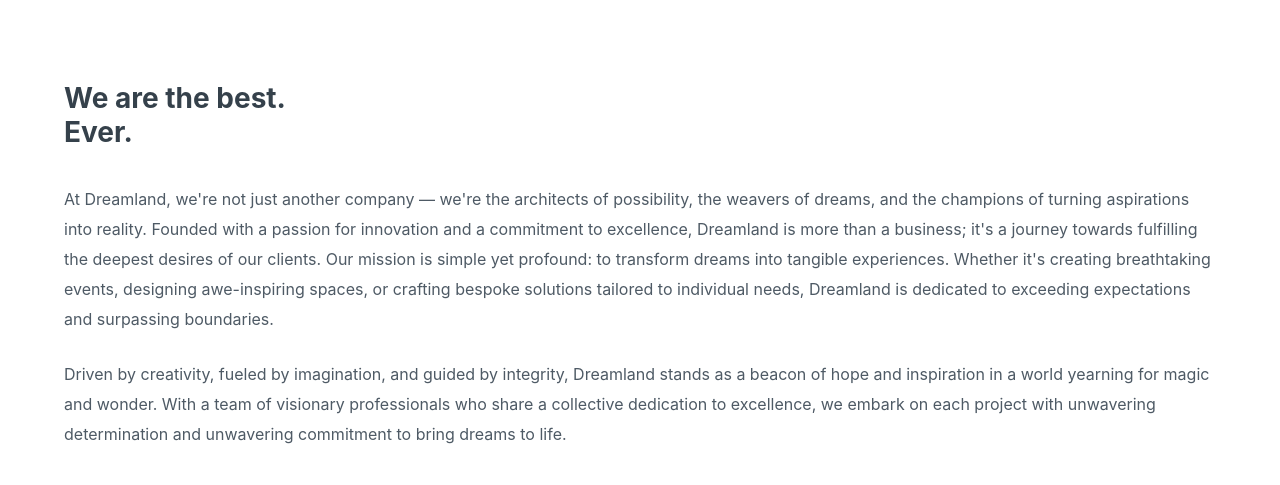
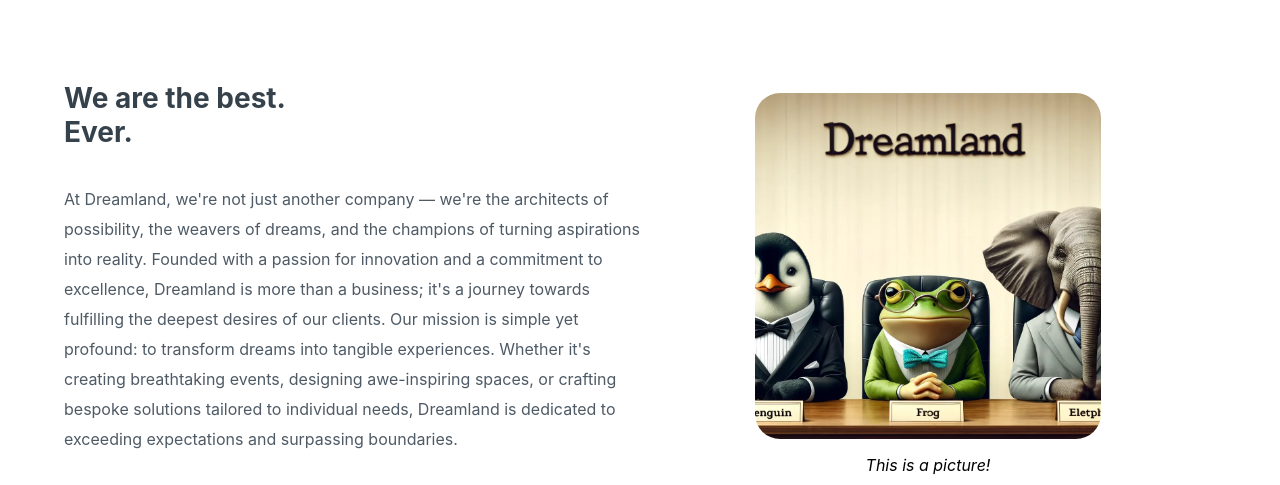
Before and after one commit to technative-academy/Dream-Generator, a plain HTML site: page about.html in a window 1280 px wide. Shown: the part 463-948 px from the top of the page. Drawn offline with Linux system fonts and the light colour scheme; a web font is replaced by a local one.

Commit message:
add desktop version

```diff
--- a/css/about/company-description.css
+++ b/css/about/company-description.css
@@ -45,3 +45,22 @@ figcaption{
 	margin-bottom: 20px;
 	text-align: left;
 }
+
+
+@media only screen and (min-width: 1000px) {
+
+	.about-company{
+
+		display: flex;
+		flex-direction: row;
+		align-items: flex-start;
+		text-align: left;
+		padding: 5%;
+		justify-content: space-around;
+
+	}
+
+	figure {
+		min-width: 50%;
+	}
+}
```
